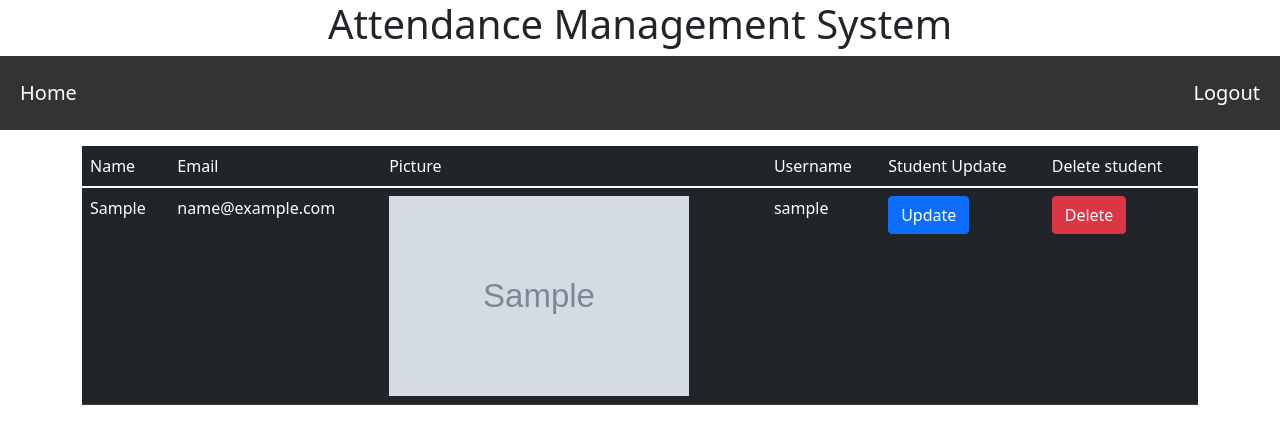
After one commit to GCMustehsan/attendance.github.io, a PHP site: page /admin.php in a window 1280 px wide. The commit adds this page. Shown: the top 444 px of the page. Run offline with PHP 8.4, Linux system fonts and the light colour scheme; tables that the repository leaves empty or names only in its code hold one stand-in row (values such as "Sample post"); grey boxes marked "Sample" are stand-in pictures.

Commit message:
Add files via upload

```diff
--- /dev/null
+++ b/admin.php
@@ -0,0 +1,64 @@
+
+<!DOCTYPE html>
+<html lang="en">
+<head>
+  <title>Admin Panel</title>
+  <meta charset="utf-8">
+  <link rel="stylesheet" href="main.css">
+  <meta name="viewport" content="width=device-width, initial-scale=1">
+  <link href="https://cdn.jsdelivr.net/npm/bootstrap@5.1.3/dist/css/bootstrap.min.css" rel="stylesheet">
+  <script src="https://cdn.jsdelivr.net/npm/bootstrap@5.1.3/dist/js/bootstrap.bundle.min.js"></script>
+</head>
+<body>
+
+<header>
+
+  <h1>Attendance Management System</h1>
+  <div class="navbar">
+  <a href="#" style="text-decoration:none;">Home</a>
+
+  <a href="logout.php" style="text-decoration:none;">Logout</a>
+
+</div>
+
+</header>
+
+<div class="container mt-3">
+<?php
+include 'connect.php';
+$select="select * from signup";
+$select_q=mysqli_query($con,$select);
+$data=mysqli_num_rows($select_q);
+?>
+  <table class="table table-dark table-hover">
+
+    <thead>
+      <tr>
+  <td>Name</td>
+	<td>Email</td>
+	<td>Picture</td>
+	<td>Username</td>
+  <td>Student Update</td>
+  <td>Delete student</td>
+      </tr>
+    </thead>
+    <tbody>
+    <?php
+while($row=mysqli_fetch_assoc($select_q)){
+	?>
+	<tr>
+		<td><?php echo $row['fname'] ?></td>
+		<td><?php echo $row['email'] ?></td>
+		<td><img src="img/<?php echo $row['picture'] ?>" width="10px" height="100px"></td>
+		<td><?php echo $row['username'] ?></td>
+    <td><a href="edit.php?id=<?php echo $row['regid']?> "><button type="button" class="btn btn-primary">Update</button></a></td>
+    <td><a href="delete.php?id=<?php echo $row['regid']?> "><button type="button" class="btn btn-danger">Delete</button></a></td>
+	</tr>
+	<?php
+}?>
+    </tbody>
+  </table>
+</div>
+
+</body>
+</html>
--- a/main.css
+++ b/main.css
@@ -48,7 +48,7 @@
 
   .content {
     flex: 30%;
-    background-color: white;
+    background-color: white; /*#3e4651;*/
     padding: 50px;
   }
   select {
@@ -63,3 +63,9 @@
   p {
     font-size: 15px;
   }
+
+  img{
+
+      height: 200px;
+      width: 300px;
+  }
```
Also changed, not shown: delete.php (added, +7 -0 lines), edit.php (+6 -8 lines), login.php (+8 -11 lines).
